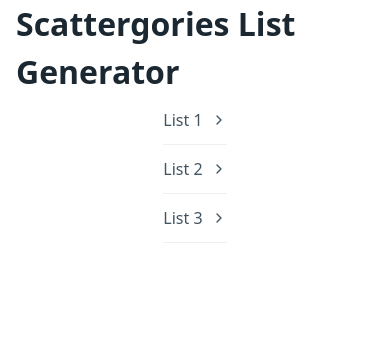
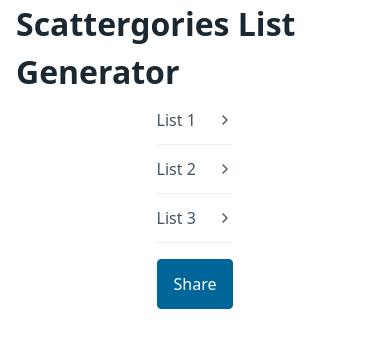
Before and after one commit to brandonchupp/scattergories-list-generator, a plain HTML site: page public/index.html in a window 390 px wide. Both pictures are taken after a click on the button "Generate Random Lists". Drawn offline with nearby package versions, Linux system fonts and the light colour scheme.

Commit message:
Share link for category lists
Add a button which opens the messages app (assuming mobile device)
and provides a link with the current random word lists.

This allows a user to share their list with others. The imagined use-case
is several users all using their own devices to view the word lists.

```diff
--- a/public/index.html
+++ b/public/index.html
@@ -12,6 +12,7 @@
         <div class="container">
             <h1 class="title">Scattergories List Generator</h1>
             <div class="content">
+              <p>To begin, generate some lists. Then, share the URL for your unique lists.</p>
               <button id="random-list" type="button">Generate Random Lists</button>
             </div>
         </div>
--- a/public/static/script.js
+++ b/public/static/script.js
@@ -1,10 +1,13 @@
-let NUMBER_OF_CATEGORIES = 12;
-let NUMBER_OF_LISTS = 3;
+const NUMBER_OF_CATEGORIES = 12;
+const NUMBER_OF_LISTS = 3;
+const STATE_DELIMITER = "z";
 
-function getWordList() {
+let categoriesState = [];
+
+function getWordList(state) {
     fetch('/static/categories.txt')
         .then(data => data.text())
-        .then(processWordList)
+        .then(text => processWordList(text, state))
         .catch(error => new Error(error));
 }
 
@@ -12,7 +15,7 @@
     return Math.floor(Math.random() * max);
   }
 
-function processWordList(wordList) {
+function processWordList(wordList, state) {
     let categories = wordList.split("\n");
 
     renderedLists = '';
@@ -20,19 +23,51 @@
     for (let list = 1; list < NUMBER_OF_LISTS + 1; list++) {
         renderedLists += `<details><summary>List ${list}</summary><ol>`;
         for (let category = 0; category < NUMBER_OF_CATEGORIES; category++) {
-            let categoryIdx = getRandomInt(categories.length);
+            let categoryIdx;
+            if (state) {
+                // Grab the first available state index
+                categoryIdx = state.splice(0, 1);
+            } else {
+                categoryIdx = getRandomInt(categories.length);
+            }
             let categoryText = categories.splice(categoryIdx, 1);
+
+            // Store the indexes so they can be used to rebuild the word lists.
+            categoriesState.push(categoryIdx);
 
             renderedLists += `<li>${categoryText}</li>`;
         }
         renderedLists += `</ol></details>`;
     }
+
+    renderedLists += getSharableLink();
+
     document.querySelector(".content").innerHTML = renderedLists;
+
+}
+
+function getSharableLink() {
+    let state = categoriesState.join(STATE_DELIMITER);
+    let URL = `${window.location.href}?state=${encodeURIComponent(state)}`;
+    return `
+        <a role="button" href="sms:?&body=View the category lists: ${URL}">
+            Share
+        </a>
+    `;
 }
 
 document.addEventListener('DOMContentLoaded', function () {
+    // Parse query parameters
+    const params = (new URL(location)).searchParams;
+    if (params.get("state")) {
+        let state = params.get("state").split(STATE_DELIMITER);
+        getWordList(state);
+    }
+
     document.querySelector("#random-list").addEventListener(
         "click",
-        getWordList
+        function () {
+            getWordList();
+        }
     );
 }, false);
```
